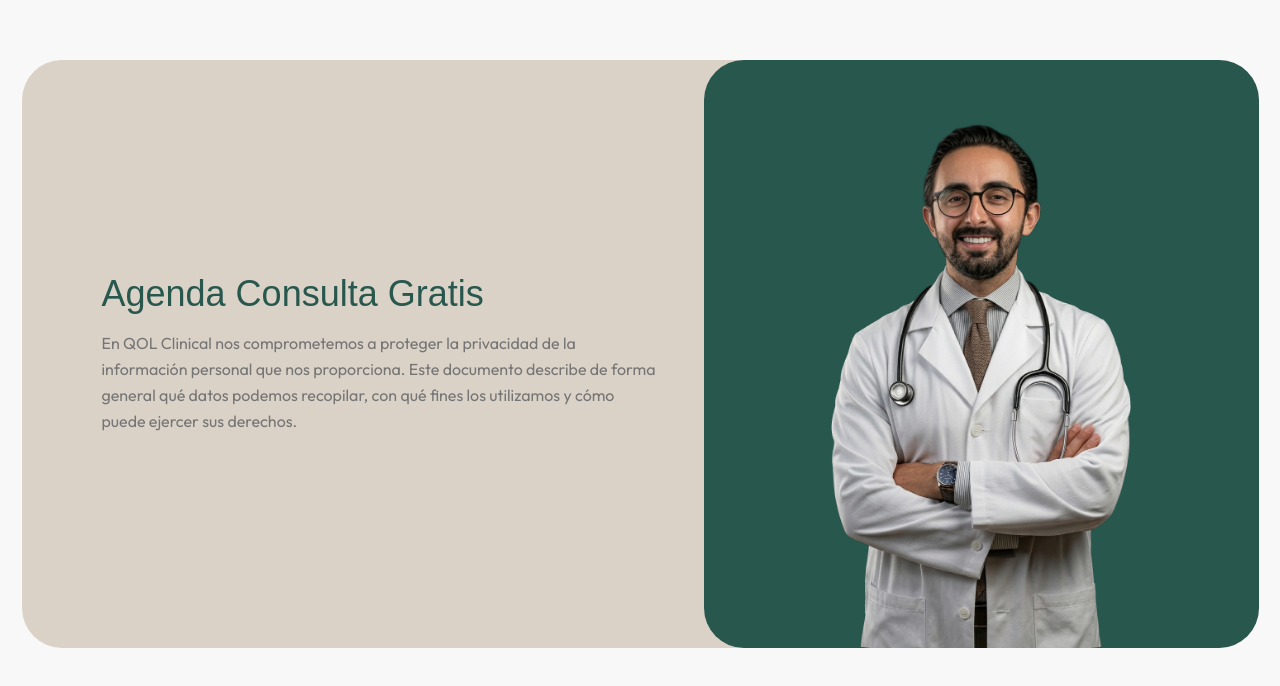
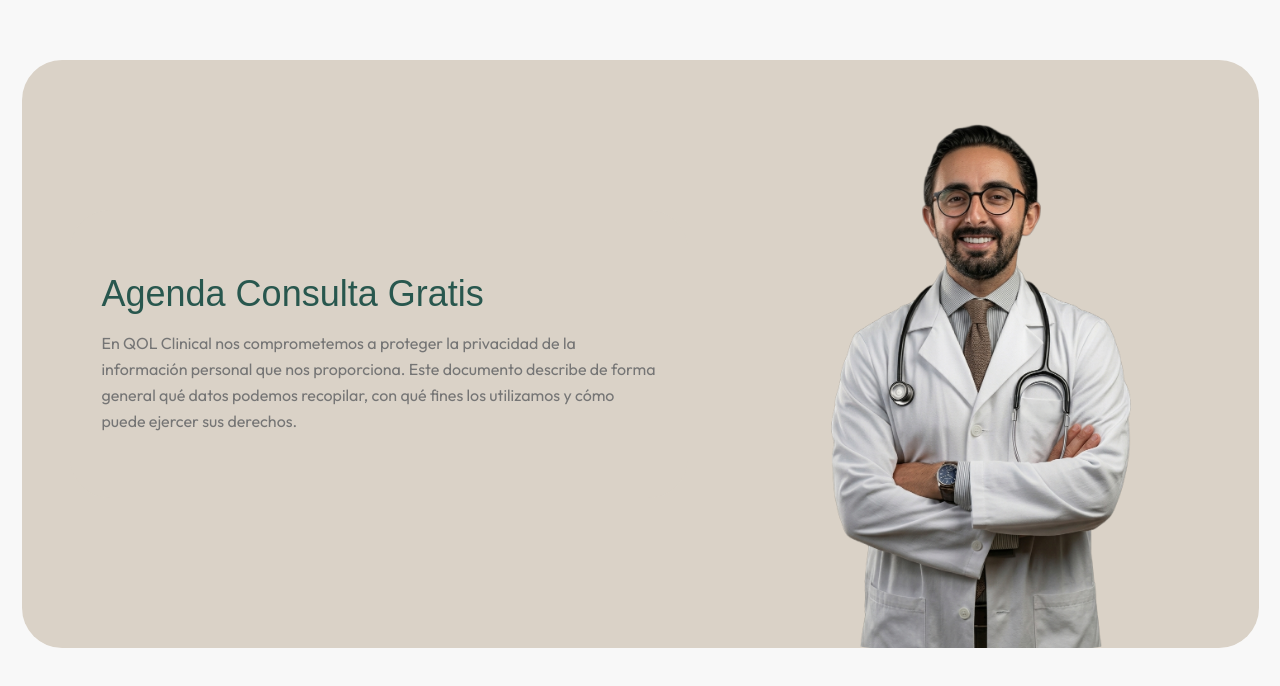
Before and after one commit to ocreamer888/qol-clinical, a Next.js app: page / in a window 1280 px wide. Shown: the part 3409-4095 px from the top of the page. Built offline with nearby package versions, Linux system fonts and the light colour scheme; no server answers; a web font is replaced by a local one.

Commit message:
removed green background

```diff
--- a/src/components/sections/CTAsection.tsx
+++ b/src/components/sections/CTAsection.tsx
@@ -24,7 +24,7 @@ export const CTAsection = () => {
             Consulta Gratis
           </WhatsAppButton>
         </div>
-        <div className="relative flex flex-col flex-1 items-center justify-center z-10 w-full bg-[#28574e] pt-16 rounded-[40px]">
+        <div className="relative flex flex-col flex-1 items-center justify-center z-10 w-full bg-[#28574e]= pt-16 rounded-[40px]">
             <Image src="/photos/dr-javier-leon-qol-clinical-2.png"
             alt="CTA Section"
             width={1000}
```
